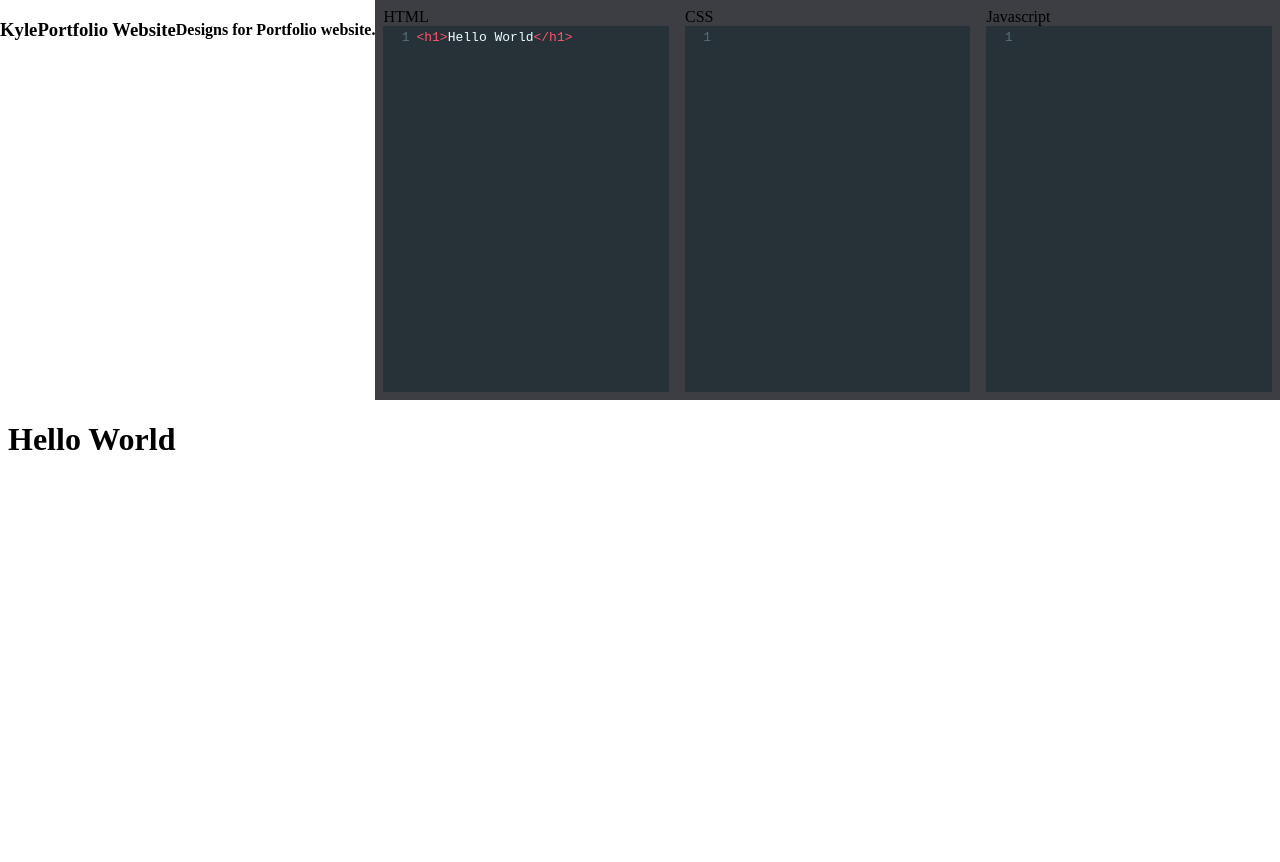
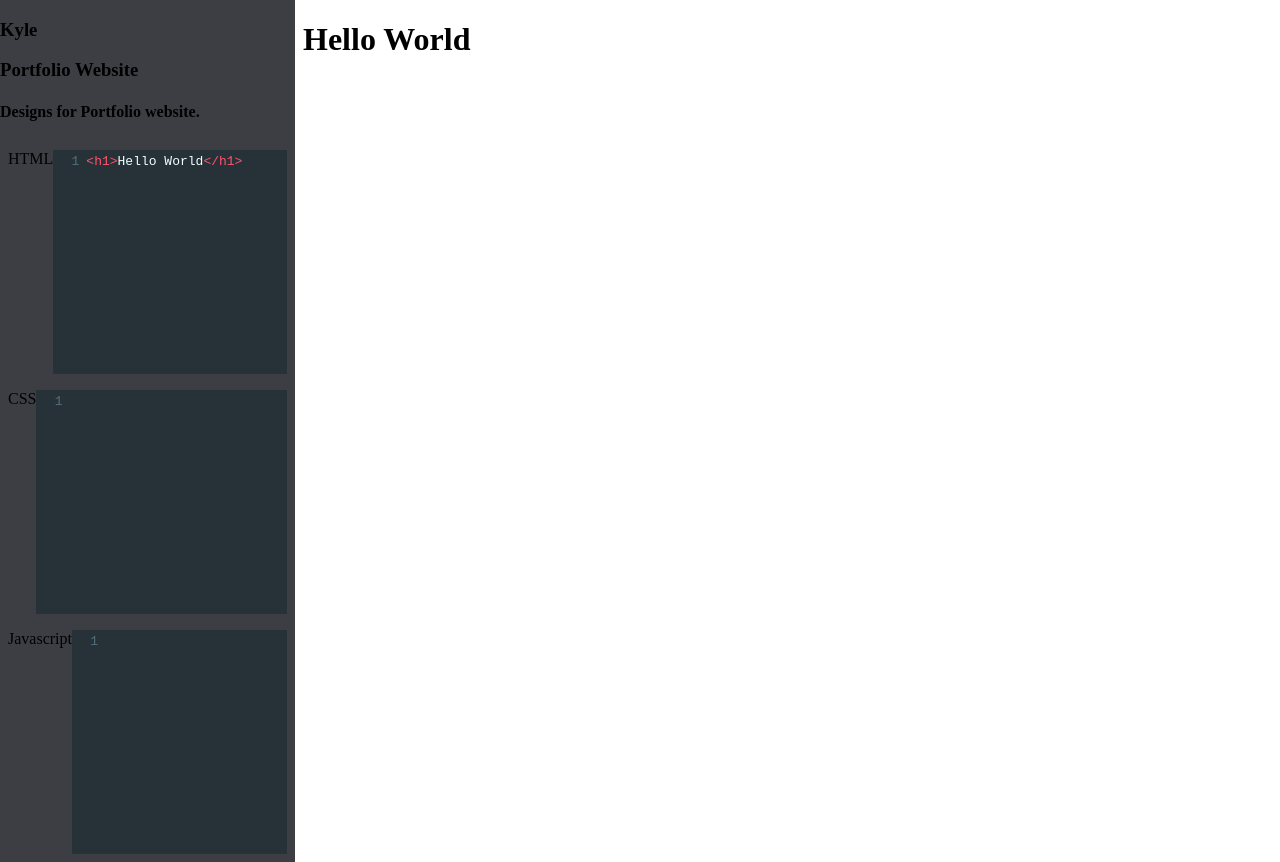
Before and after one commit to jaydenkwright/code-editor, a React (Create React App) app in the folder client/: page / in a window 1280 px wide. Before the commit the page ends 800 px from the top, so only its background shows below. Built offline with nearby package versions, Linux system fonts and the light colour scheme.

Commit message:
Testing out designs

```diff
--- a/client/src/index.css
+++ b/client/src/index.css
@@ -1,22 +1,30 @@
 body{
   margin: 0
 }
-.top-window{
+
+.window-container{
+  display: flex;
+}
+.code-window{
   background-color: hsl(225, 6%, 25%);
+  width: 30%;
 }
 
 .window{
-  height: 50vh;
-  display: flex;
+  height: 100vh;
+}
+
+.display{
+  width: 100%;
 }
 
 .editor-container{
   flex-grow: 1;
   flex-basis: 0;
   display: flex;
-  flex-direction: column;
   padding: .5em;
   background-color: hsl(225, 6%, 25%);
+  height: 28vh;
 }
 
 .CodeMirror{
@@ -24,6 +32,7 @@ body{
 }
 
 .editor-wrapper{
+  flex: 1;
   flex-grow: 1;
   overflow: hidden;
 }
```
